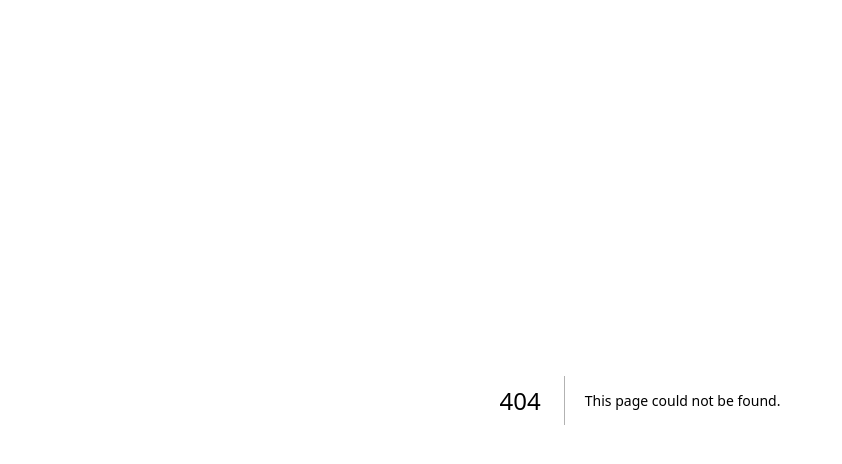
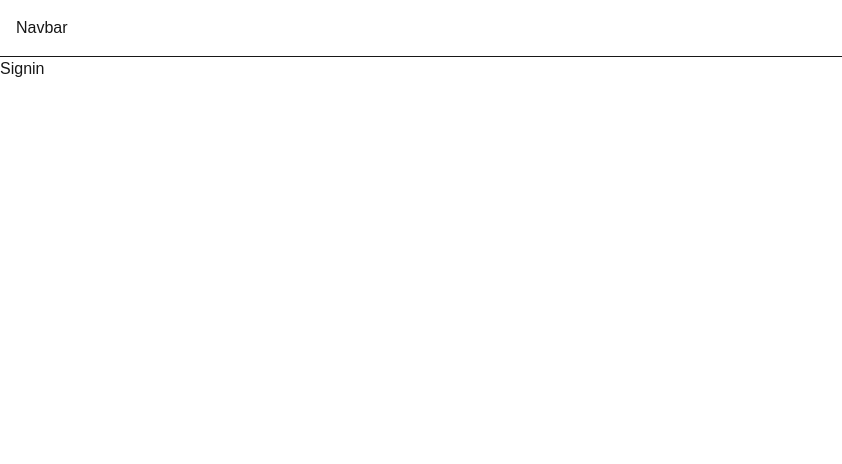
Before and after one commit to Axshatt/nextjs-init, a Next.js app: page /auth/signin in a window 1280 px wide. Before the commit this address had no page. Shown: the top 464 px of the page, without its empty margins (0-842 px from the left). Built offline with nearby package versions, Linux system fonts and the light colour scheme.

Commit message:
added more routes

```diff
--- /dev/null
+++ b/app/auth/layout.tsx
@@ -0,0 +1,9 @@
+import Navbar from "../components/Navbar";
+
+
+export default function AuthLayout({children}){
+    return <div>
+        <Navbar></Navbar>
+        {children}
+    </div>
+}
--- /dev/null
+++ b/app/auth/signin/page.tsx
@@ -0,0 +1,6 @@
+export default function signin(){
+    return(
+    <div>
+        Signin
+    </div>)
+}
--- /dev/null
+++ b/app/auth/signup/page.tsx
@@ -0,0 +1,6 @@
+export default function signup(){
+    return(
+    <div>
+        Signup
+    </div>)
+}
--- /dev/null
+++ b/app/components/Navbar.tsx
@@ -0,0 +1,5 @@
+export default function Navbar(){
+    return <div className="border-b p-4">
+        Navbar
+    </div>
+}
```
